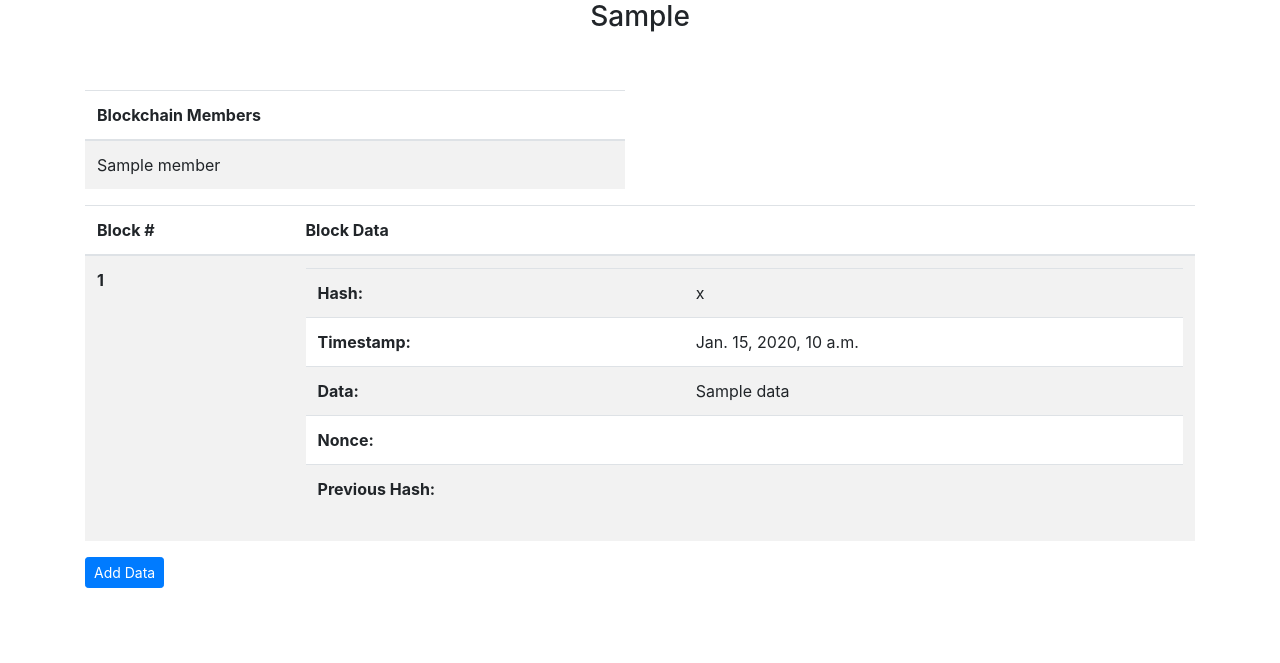
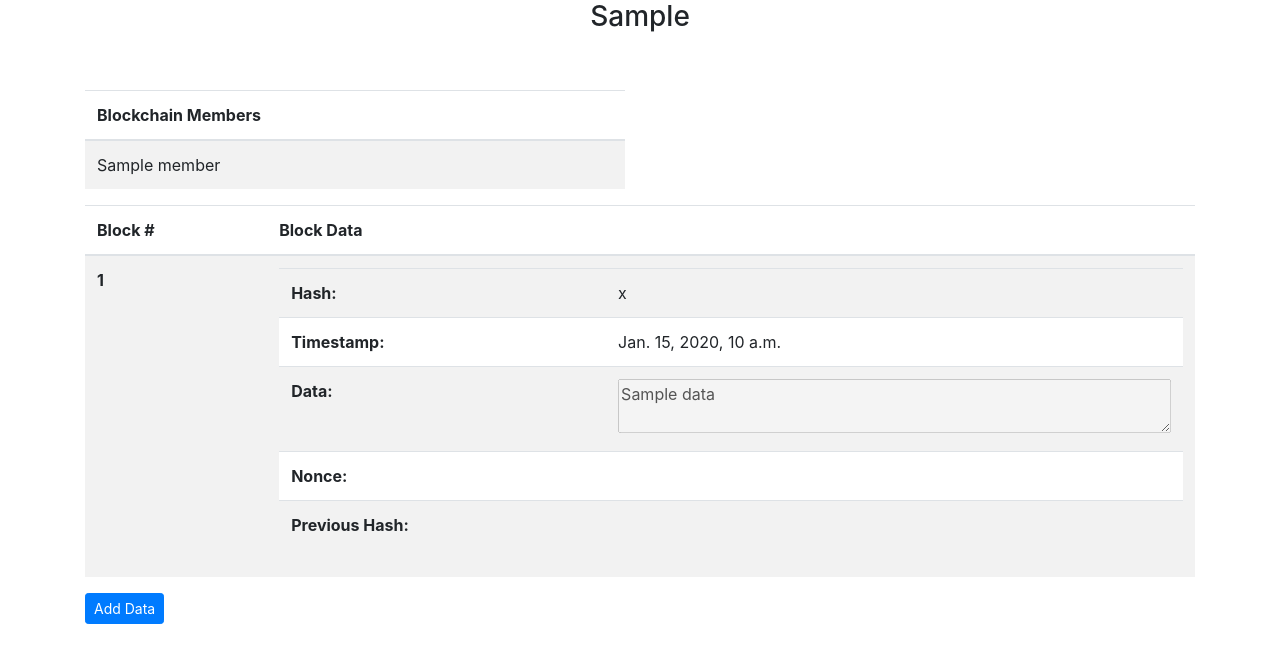
Before and after one commit to markguindi1/Blockchain-Platform-Project, a Django app: template blockchainplatform/bcplatform/templates/bcplatform/blockchain_detail_view.html in a window 1280 px wide. Shown: the part 56-719 px from the top of the page. Run offline with Django 3.2, Linux system fonts and the light colour scheme; the template is opened without the code that fills it: most values are stand-ins (such as "Sample title", 1, 10 or a date in 2020); some libraries are stand-ins or nearby versions.

Commit message:
Make block data appear in textarea

```diff
--- a/blockchainplatform/bcplatform/templates/bcplatform/blockchain_detail_view.html
+++ b/blockchainplatform/bcplatform/templates/bcplatform/blockchain_detail_view.html
@@ -58,7 +58,8 @@
                       </tr>
                       <tr>
                         <th scope="row">Data:</th>
-                        <td>{{ block.data }}</td>
+                        <!--<td>{{ block.data }}</td>-->
+                        <td><textarea style="width: 100%"disabled>{{ block.data }}</textarea></td>
                       </tr>
                       <tr>
                         <th scope="row">Nonce:</th>
```
